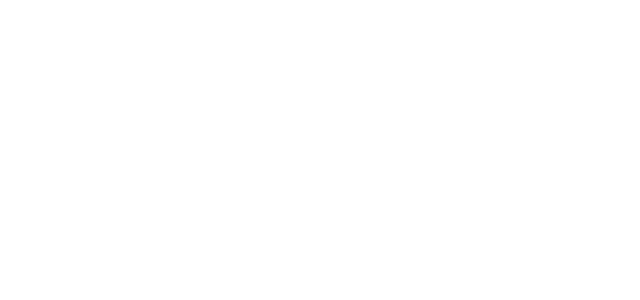
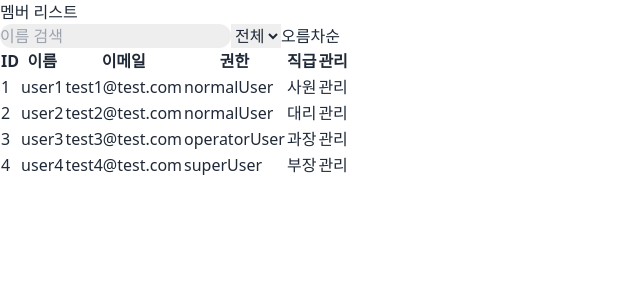
Before and after one commit to UVC-Cosmos/Cosmos_Frontend, a React (Vite) app: page /admin in a window 1280 px wide. Before the commit this address had no page. Shown: the top 300 px of the page, without its empty margins (0-640 px from the left). Built offline with nearby package versions, Linux system fonts and the light colour scheme.

Commit message:
feat: 관리자 페이지 및 더미 데이터_1
The commit adds a new page called MemberListPage and updates the Router component to include a route for the new page. This allows users to navigate to the /admin path and view the member list.

- MemberListPage
- add Router
- in Progress

#2

```diff
--- a/src/Router.tsx
+++ b/src/Router.tsx
@@ -1,10 +1,12 @@
 import { Route, Routes } from 'react-router';
 import AuthPage from './pages/AuthPage';
+import MemberListPage from './pages/MemberListPage';
 
 const Router = () => {
   return (
     <Routes>
       <Route path="/" element={<AuthPage />} />
+      <Route path="/admin" element={<MemberListPage />} />
     </Routes>
   );
 };
--- /dev/null
+++ b/src/dummy/dummyMember.ts
@@ -0,0 +1,40 @@
+export interface Member {
+  id: number;
+  username: string;
+  email: string;
+  role: string;
+  position: string;
+}
+
+// role은 'normalUser', 'operatorUser', superUser' 중 하나
+// position은 '사원', '대리', '과장', '부장' 중 하나
+export const dummyMember: Member[] = [
+  {
+    id: 1,
+    username: 'user1',
+    email: 'test1@test.com',
+    role: 'normalUser',
+    position: '사원'
+  },
+  {
+    id: 2,
+    username: 'user2',
+    email: 'test2@test.com',
+    role: 'normalUser',
+    position: '대리'
+  },
+  {
+    id: 3,
+    username: 'user3',
+    email: 'test3@test.com',
+    role: 'operatorUser',
+    position: '과장'
+  },
+  {
+    id: 4,
+    username: 'user4',
+    email: 'test4@test.com',
+    role: 'superUser',
+    position: '부장'
+  }
+];
--- /dev/null
+++ b/src/pages/MemberListPage.tsx
@@ -0,0 +1,78 @@
+import React, { useState, useEffect } from 'react';
+import { Member, dummyMember } from '../dummy/dummyMember';
+
+const MemberListPage: React.FC = () => {
+  const [members, setMembers] = useState<Member[]>(dummyMember); // 멤버 데이터 상태 관리
+  const [sortOption, setSortOption] = useState<'asc' | 'desc'>('asc'); // 정렬 옵션 상태 관리
+  const [filterOption, setFilterOption] = useState<string>(''); // 필터 옵션 상태 관리
+  const [searchKeyword, setSearchKeyword] = useState<string>(''); // 검색 키워드 상태 관리
+
+  // 컴포넌트 마운트 시 전체 멤버 데이터 가져오기 (실제 API 연동 필요)
+  // useEffect(() => {
+  //   // TODO: API 호출하여 실제 멤버 데이터 가져오기
+  // }, []);
+
+  // 정렬, 필터링, 검색 로직 구현
+  // const sortedMembers = members.sort((a, b) => {
+  //   // TODO: 정렬 옵션에 따른 정렬 로직 구현
+  // });
+
+  // const filteredMembers = sortedMembers.filter((member) => {
+  //   // TODO: 필터 옵션 및 검색 키워드에 따른 필터링 로직 구현
+  // });
+
+  return (
+    <div>
+      <h1>멤버 리스트</h1>
+
+      {/* 검색, 필터링, 정렬 UI */}
+      <div>
+        <input
+          type="text"
+          placeholder="이름 검색"
+          value={searchKeyword}
+          onChange={(e) => setSearchKeyword(e.target.value)}
+        />
+        <select value={filterOption} onChange={(e) => setFilterOption(e.target.value)}>
+          <option value="">전체</option>
+          <option value="사원">사원</option>
+          <option value="대리">대리</option>
+          <option value="과장">과장</option>
+          <option value="부장">부장</option>
+        </select>
+        <button onClick={() => setSortOption(sortOption === 'asc' ? 'desc' : 'asc')}>
+          {sortOption === 'asc' ? '오름차순' : '내림차순'}
+        </button>
+      </div>
+
+      {/* 멤버 리스트 테이블 */}
+      <table>
+        <thead>
+          <tr>
+            <th>ID</th>
+            <th>이름</th>
+            <th>이메일</th>
+            <th>권한</th>
+            <th>직급</th>
+            <th>관리</th>
+            {/* 권한 변경, 삭제 등 버튼 추가 */}
+          </tr>
+        </thead>
+        <tbody>
+          {members.map((member) => (
+            <tr key={member.id}>
+              <td>{member.id}</td>
+              <td>{member.username}</td>
+              <td>{member.email}</td>
+              <td>{member.role}</td>
+              <td>{member.position}</td>
+              <td>{/* 관리 버튼 */}관리</td>
+            </tr>
+          ))}
+        </tbody>
+      </table>
+    </div>
+  );
+};
+
+export default MemberListPage;
```
